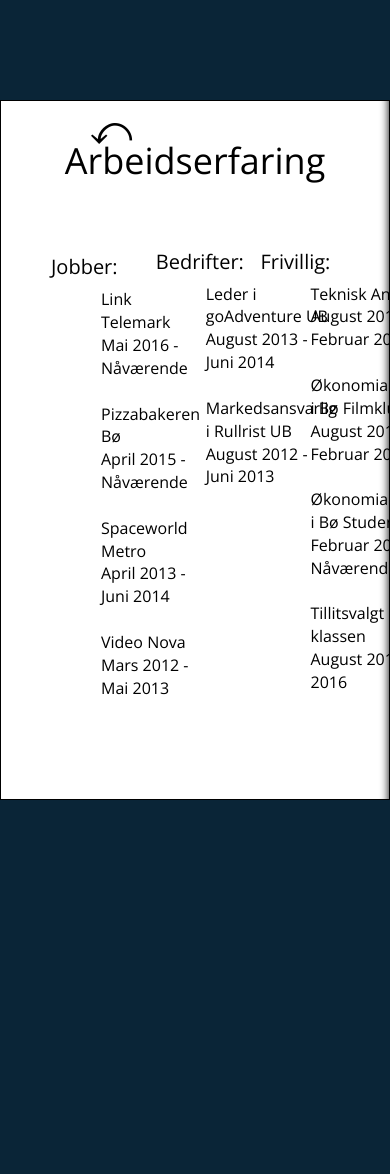
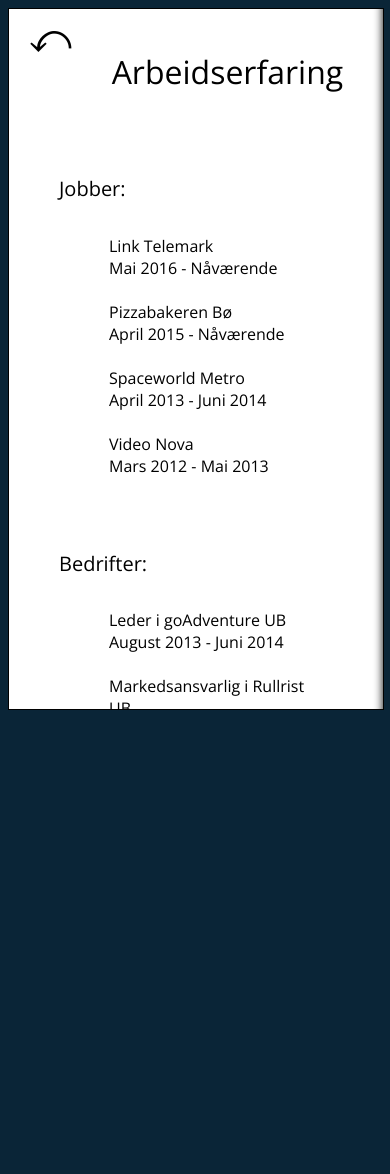
Before and after one commit to elisekrist/CV, a PHP site: page /arbeidserfaring/arbeidserfaring.html in a window 390 px wide. Shown: the top 1174 px of the page. Run offline with PHP 8.4, Linux system fonts and the light colour scheme.

Commit message:
Responsive Arbeidserfaring

```diff
--- a/arbeidserfaring/arbeidserfaring.html
+++ b/arbeidserfaring/arbeidserfaring.html
@@ -1,7 +1,7 @@
 <!DOCTYPE html>
 <html lang="no">
 <head>
-	<link href="../bootstrap.min.css" rel="stylesheet" type="text/css">
+	<!--<link href="../bootstrap.min.css" rel="stylesheet" type="text/css">-->
 	<link href="styles.css" rel="stylesheet" type="text/css">
 	<link href="../styles.css" rel="stylesheet" type="text/css">
 	<link href='https://fonts.googleapis.com/css?family=Open+Sans' rel='stylesheet' type='text/css'>
@@ -14,8 +14,8 @@
 </head>
 <body>
 	<div class="wrapper">
-		<a href="../index.html" class="pil">⤺</a>
 		<div class="infoboks">
+			<a href="../index.html" class="pil">⤺</a>
 			<h1>Arbeidserfaring</h1>
 			<div class="skrift">
 				<br>
--- a/arbeidserfaring/styles.css
+++ b/arbeidserfaring/styles.css
@@ -21,8 +21,8 @@
 
 .pil {
 	font-size: 40px;
-	position: fixed;
-	margin-left: -27%;
+	float: left;
+	margin-left: 20px;
 }
 
 
@@ -47,3 +47,35 @@
 	float: left;
 	font-size: 16px;
 }
+
+
+
+@media only screen and (max-width: 1300px) {
+	.skrift {
+		width: 35%;
+		margin-right: 10px;
+	}
+
+}
+
+@media only screen and (max-width: 800px) {
+	.skrift {
+		width: 70%;
+		margin-right: 10px;
+	}
+}
+
+@media only screen and (max-width: 650px) {
+
+	.infoboks {
+		width: 100%;
+		margin: 0;
+	}
+
+
+
+	.skrift {
+		margin-bottom: 20px;
+	}
+
+}
--- a/utdanning/styles.css
+++ b/utdanning/styles.css
@@ -51,7 +51,7 @@ li {
 @media only screen and (max-width: 650px) {
 
 	.skrift {
-		width: 70%;
+		width: 90%;
 	}
 
 	.infoboks {
```
